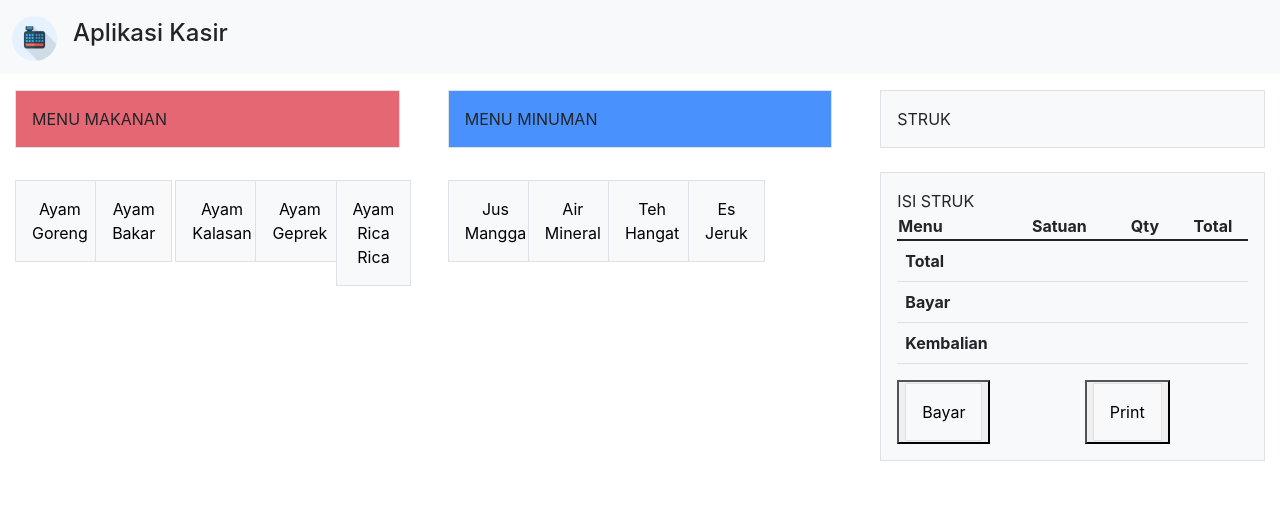
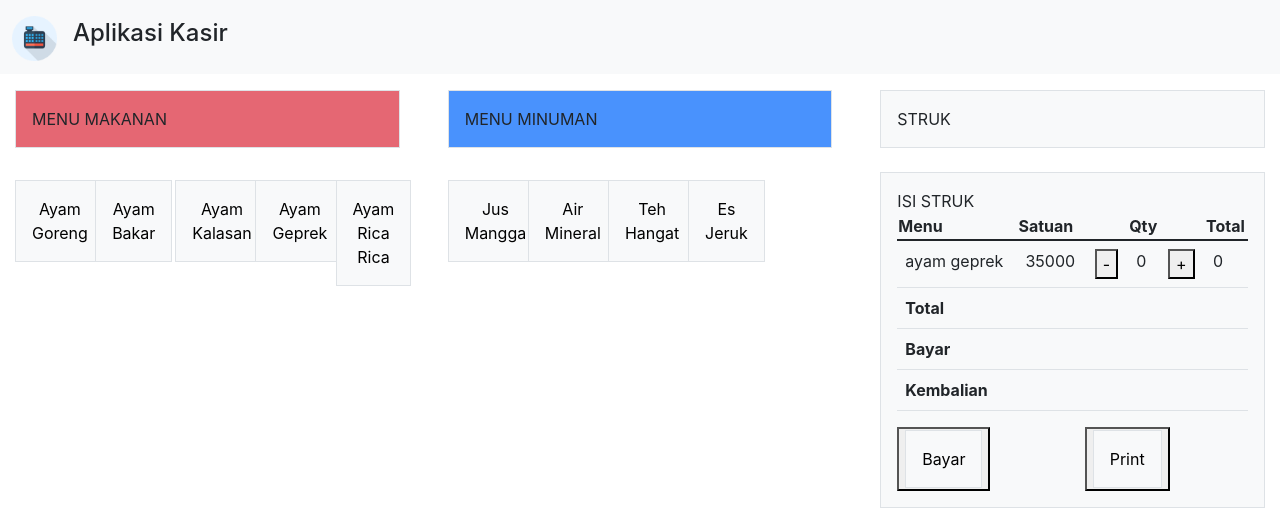
Before and after one commit to joese07/Mini_project_alterra, a React (Create React App) app: page / in a window 1280 px wide. Both pictures are taken after a click on the button "Ayam Geprek". Shown: the top 530 px of the page. Built offline with nearby package versions, Linux system fonts and the light colour scheme.

Commit message:
add menu makanan

```diff
--- a/src/pages/Home.js
+++ b/src/pages/Home.js
@@ -107,6 +107,18 @@ function Home(props) {
   const [totalHargaAyamKalasan, setTotalAyamKalasan] = useState([]);
   const [countAyamKalasan, setCountAyamKalasan] = useState(0);
 
+  //session menu makanan ayamgeprek
+  const [ayamGeprek, setAyamGeprek] = useState([]);
+  const [hargaAyamGeprek, setHargaAyamGeprek] = useState([]);
+  const [totalHargaAyamGeprek, setTotalAyamGeprek] = useState([]);
+  const [countAyamGeprek, setCountAyamGeprek] = useState(0);
+
+  //session menu makanan AyamRicarica
+  const [AyamRicarica, setAyamRicarica] = useState([]);
+  const [hargaAyamRicarica, setHargaAyamRicarica] = useState([]);
+  const [totalHargaAyamRicarica, setTotalAyamRicarica] = useState([]);
+  const [countAyamRicarica, setCountAyamRicarica] = useState(0);
+
   const handelAirmineral = () => {
     const menuAirmineral = menuMinuman.find((e) => e.id === 2);
     const minumanAirmineral = menuAirmineral.nama;
@@ -191,9 +203,29 @@ function Home(props) {
     setTotalAyamKalasan(() => countAyamKalasan * hargaAyamKalasan);
   }, [countAyamKalasan]);
 
-  const handleAyamGeprek = () => {};
+  const handleAyamGeprek = () => {
+    const menuAyamGeprek = menuMakanan.find((e) => e.id === 4);
+    const makananAyamGeprek = menuAyamGeprek.nama;
+    const makananHargaAyamGeprek = menuAyamGeprek.harga;
+    setAyamGeprek((t) => [makananAyamGeprek]);
+    setHargaAyamGeprek((t) => [makananHargaAyamGeprek]);
+  };
 
-  const handleAyamRicaRica = () => {};
+  useEffect(() => {
+    setTotalAyamGeprek(() => countAyamGeprek * hargaAyamGeprek);
+  }, [countAyamGeprek]);
+
+  const handleAyamRicaRica = () => {
+    const menuAyamRicarica = menuMakanan.find((e) => e.id === 5);
+    const makananAyamRicarica = menuAyamRicarica.nama;
+    const makananHargaAyamRicarica = menuAyamRicarica.harga;
+    setAyamRicarica((t) => [makananAyamRicarica]);
+    setHargaAyamRicarica((t) => [makananHargaAyamRicarica]);
+  };
+
+  useEffect(() => {
+    setTotalAyamRicarica(() => countAyamRicarica * hargaAyamRicarica);
+  }, [countAyamRicarica]);
 
   const totalHarga = () => {
     setTotalHarga(() => [
@@ -311,6 +343,59 @@ function Home(props) {
                       <th scope="col">Total</th>
                     </thead>
                     <tbody>
+                      {" "}
+                      {AyamRicarica.map((todo) => {
+                        return (
+                          <tr>
+                            <td>{todo}</td>
+                            <td>{hargaAyamRicarica}</td>
+                            <td>
+                              <button
+                                onClick={() =>
+                                  setCountAyamRicarica((c) => c - 1)
+                                }
+                              >
+                                -
+                              </button>
+                            </td>
+                            <td>{countAyamRicarica}</td>
+                            <td>
+                              <button
+                                onClick={() =>
+                                  setCountAyamRicarica((c) => c + 1)
+                                }
+                              >
+                                +
+                              </button>
+                            </td>
+                            <td>{totalHargaAyamRicarica}</td>
+                          </tr>
+                        );
+                      })}
+                      {ayamGeprek.map((todo) => {
+                        return (
+                          <tr>
+                            <td>{todo}</td>
+                            <td>{hargaAyamGeprek}</td>
+                            <td>
+                              <button
+                                onClick={() => setCountAyamGeprek((c) => c - 1)}
+                              >
+                                -
+                              </button>
+                            </td>
+                            <td>{countAyamGeprek}</td>
+                            <td>
+                              <button
+                                onClick={() => setCountAyamGeprek((c) => c + 1)}
+                              >
+                                +
+                              </button>
+                            </td>
+                            <td>{totalHargaAyamGeprek}</td>
+                          </tr>
+                        );
+                      })}
                       {ayamKalasan.map((todo) => {
                         return (
                           <tr>
@@ -412,7 +497,6 @@ function Home(props) {
                           </tr>
                         );
                       })}
-
                       {airMineral.map((todo) => {
                         return (
                           <tr>
@@ -437,7 +521,6 @@ function Home(props) {
                           </tr>
                         );
                       })}
-
                       {tehHangat.map((todo) => {
                         return (
                           <tr>
@@ -458,7 +541,6 @@ function Home(props) {
                           </tr>
                         );
                       })}
-
                       {esJeruk.map((todo) => {
                         return (
                           <tr>
@@ -483,7 +565,6 @@ function Home(props) {
                           </tr>
                         );
                       })}
-
                       <tr>
                         <td>
                           <strong>Total</strong>
```
